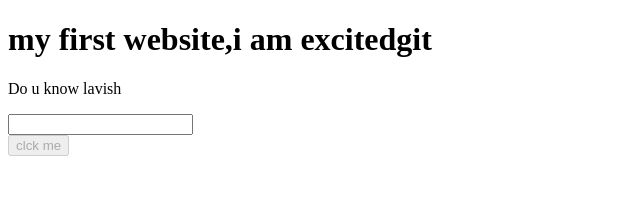
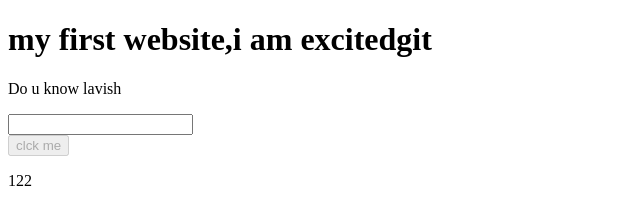
Before and after one commit to saddamhero/my-first-website, a plain HTML site: page index.html in a window 1280 px wide. Shown: the full height of the page, 0-640 px from the left. Drawn offline with Linux system fonts and the light colour scheme.

Commit message:
baby gtone

```diff
--- a/index.html
+++ b/index.html
@@ -12,5 +12,6 @@
     <input type="text">
     <br>
     <button disabled="disabled">clck me </button>
+    <p>122</p>
 </body>
 </html>
```
